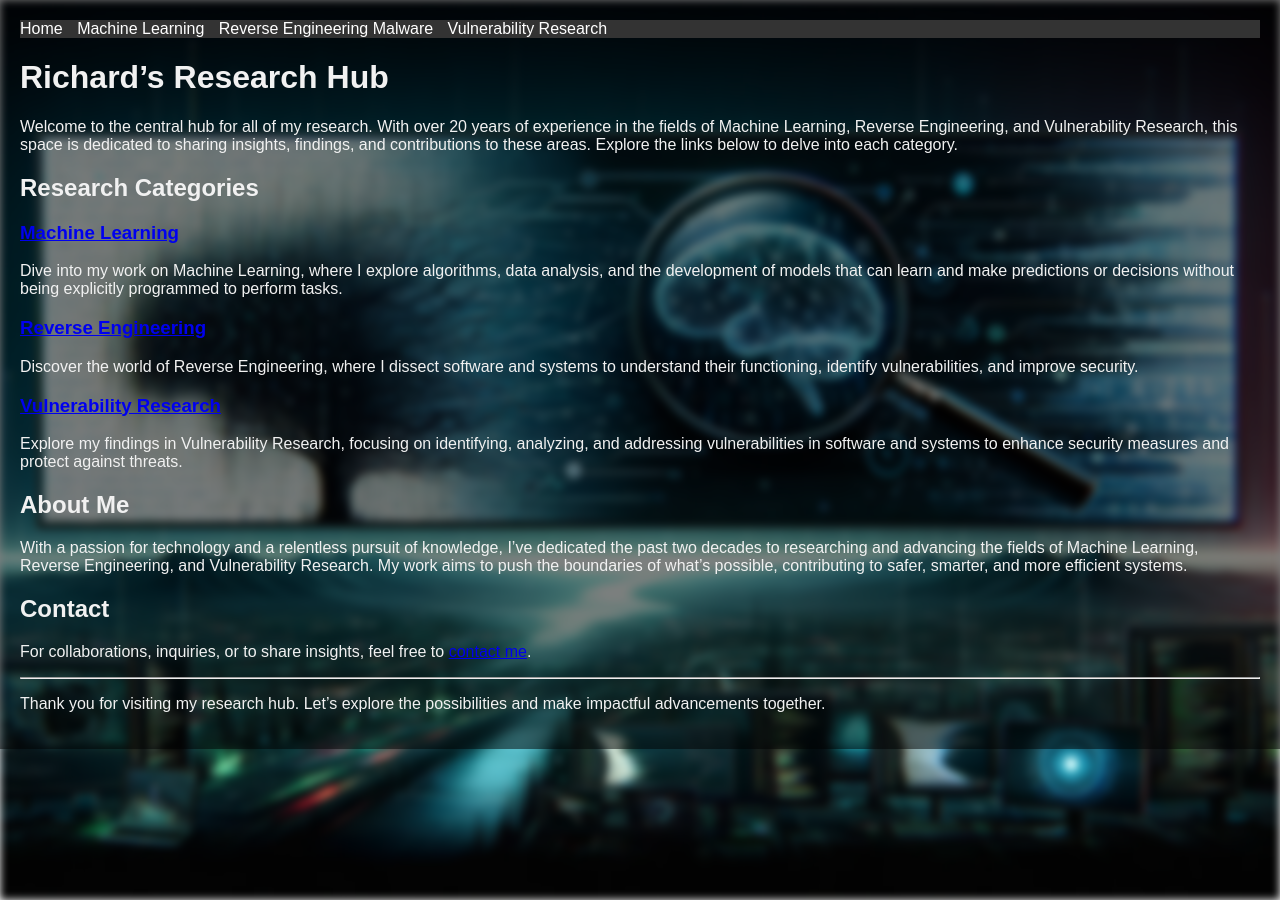
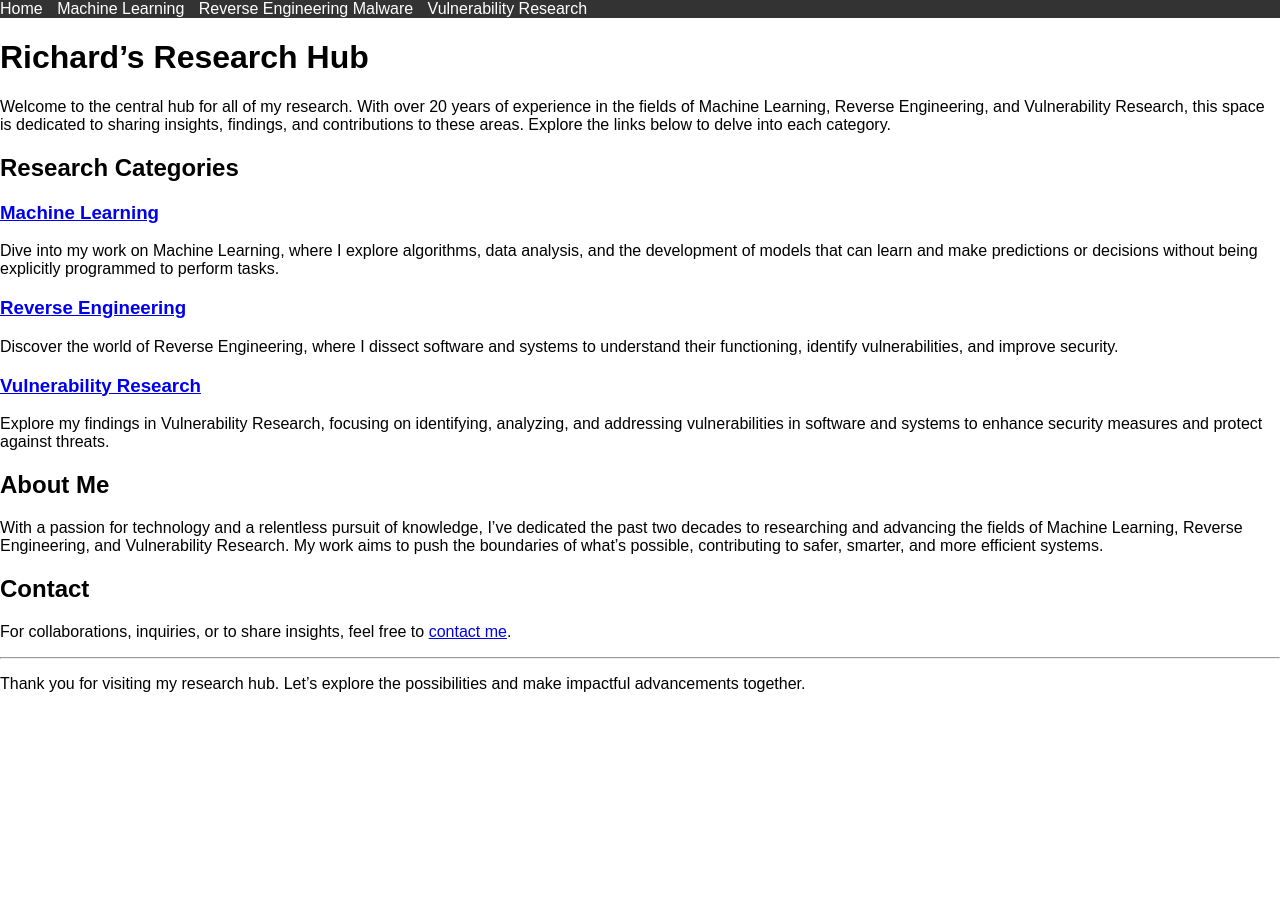
Before and after one commit to dyngnosis/dyngnosis.github.io, a Jekyll site: the page built from index.md, in a window 1280 px wide. Built offline with Jekyll 4.4.1, drawn with Linux system fonts in a browser that asks for light colours.

Commit message:
changed structure of layout/style

```diff
--- a/_layouts/base.html
+++ b/_layouts/base.html
@@ -5,41 +5,9 @@
     <meta name="viewport" content="width=device-width, initial-scale=1.0">
     <title>{{ page.title }}</title>
     <link rel="stylesheet" href="/assets/css/style.css">
-    <style>
-        body, html {
-            margin: 0;
-            padding: 0;
-            height: 100%;
-        }
-        .background-image {
-    position: fixed;
-    left: 0;
-    right: 0;
-    top: 0; /* Ensure it covers the top */
-    bottom: 0; /* Ensure it covers the bottom */
-    z-index: 1;
-    display: block;
-    background-image: url('assets/banner.webp');
-    width: 100%;
-    height: 100%;
-    background-size: cover; /* Cover might work well with no-repeat */
-    background-position: center center; /* Centers the image */
-    background-repeat: no-repeat; /* Prevents tiling */
-    filter: blur(4px);
-    -webkit-filter: blur(4px);
-}
-
-        .content {
-            position: relative;
-            z-index: 2;
-            background: rgba(0, 0, 0, 0.5); /* Adjust background opacity */
-            color: #f1f1f1; /* Text color */
-            padding: 20px;
-        }
-    </style>
 </head>
 <body>
-    <div class="background-image"></div>
+    <!-- The .background-image div can be removed if the background is set in the CSS file -->
     <div class="content">
         <header>
             <nav>
```
